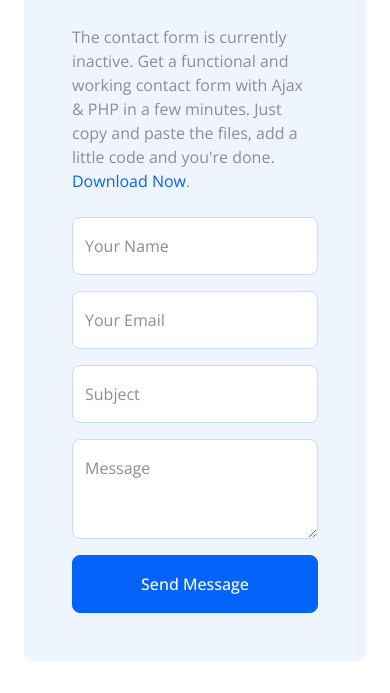
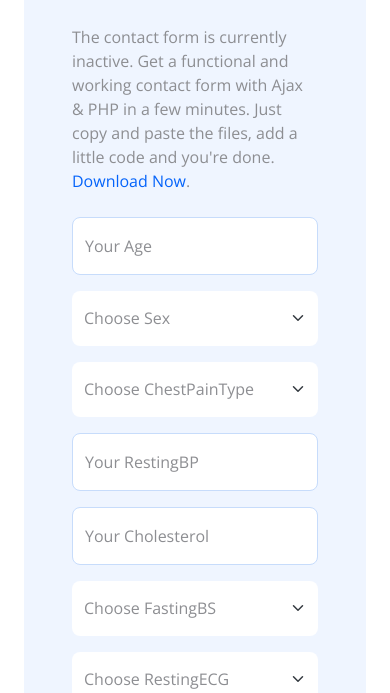
Before and after one commit to Seufrid/fyp_project_django, a Django app: page /selftest/ in a window 390 px wide. Shown: the part 612-1305 px from the top of the page. Run offline with Django 4.2, Linux system fonts and the light colour scheme; some libraries are stand-ins or nearby versions; grey boxes are pictures that could not be loaded.

Commit message:
selftest form working

```diff
--- /dev/null
+++ b/web_project/static/js/selftest.js
@@ -0,0 +1,22 @@
+// Using Fetch API to send data to the view then display the result in the HTML page
+document.addEventListener('DOMContentLoaded', function() {
+    var form = document.querySelector('#myForm');
+    var url = form.dataset.url;
+
+    form.addEventListener('submit', function(event) {
+        event.preventDefault();
+
+        var formData = new FormData(this);
+
+        fetch(url, {
+            method: 'POST',
+            body: formData
+        })
+        .then(response => response.json())
+        .then(data => {
+            document.querySelector('#result').textContent = '';
+            var percentage = (data.result * 100).toFixed(0);
+            document.querySelector('#result').textContent += "Chance of heart failure = " + percentage + '%';
+        });
+    });
+});
--- a/web_project/templates/selftest.html
+++ b/web_project/templates/selftest.html
@@ -80,34 +80,91 @@
                         <p class="d-inline-block border rounded-pill py-1 px-4">Contact Us</p>
                         <h1 class="mb-4">Have Any Query? Please Contact Us!</h1>
                         <p class="mb-4">The contact form is currently inactive. Get a functional and working contact form with Ajax & PHP in a few minutes. Just copy and paste the files, add a little code and you're done. <a href="https://htmlcodex.com/contact-form">Download Now</a>.</p>
-                        <form>
+                        <form id="myForm" data-url="{% url 'selftest' %}">
+                            {% csrf_token %}
                             <div class="row g-3">
                                 <div class="col-md-6">
                                     <div class="form-floating">
-                                        <input type="text" class="form-control" id="name" placeholder="Your Name">
-                                        <label for="name">Your Name</label>
+                                        <input type="number" class="form-control" id="Age" name="Age" placeholder="Your Age" min="1" max="120" required>
+                                        <label for="Age">Your Age</label>
+                                    </div>
+                                </div>
+                                <div class="col-md-6">
+                                    <select class="form-select border-0" style="height: 55px;" id="Age" name="Sex" required>
+                                        <option value="" disabled selected>Choose Sex</option>
+                                        <option value="1">Male</option>
+                                        <option value="0">Female</option>
+                                    </select>
+                                </div>
+                                <div class="col-md-6">
+                                    <select class="form-select border-0" style="height: 55px;" id="ChestPainType" name="ChestPainType" required>
+                                        <option value="" disabled selected>Choose ChestPainType</option>
+                                        <option value="0">ASY</option>
+                                        <option value="1">NAP</option>
+                                        <option value="2">ATA</option>
+                                        <option value="3">TA</option>
+                                    </select>
+                                </div>
+                                <div class="col-md-6">
+                                    <div class="form-floating">
+                                        <input type="number" class="form-control" id="RestingBP" name="RestingBP" placeholder="Your RestingBP" min="0" max="250" required>
+                                        <label for="RestingBP">Your RestingBP</label>
                                     </div>
                                 </div>
                                 <div class="col-md-6">
                                     <div class="form-floating">
-                                        <input type="email" class="form-control" id="email" placeholder="Your Email">
-                                        <label for="email">Your Email</label>
+                                        <input type="number" class="form-control" id="Cholesterol" name="Cholesterol" placeholder="Your Cholesterol" min="1" max="1000" required>
+                                        <label for="Cholesterol">Your Cholesterol</label>
                                     </div>
                                 </div>
-                                <div class="col-12">
+                                <div class="col-md-6">
+                                    <select class="form-select border-0" style="height: 55px;" id="FastingBS" name="FastingBS" required>
+                                        <option value="" disabled selected>Choose FastingBS</option>
+                                        <option value="1">1</option>
+                                        <option value="0">0</option>
+                                    </select>
+                                </div>
+                                <div class="col-md-6">
+                                    <select class="form-select border-0" style="height: 55px;" id="RestingECG" name="RestingECG" required>
+                                        <option value="" disabled selected>Choose RestingECG</option>
+                                        <option value="0">Normal</option>
+                                        <option value="1">LVH</option>
+                                        <option value="2">ST</option>
+                                    </select>
+                                </div>
+                                <div class="col-md-6">
                                     <div class="form-floating">
-                                        <input type="text" class="form-control" id="subject" placeholder="Subject">
-                                        <label for="subject">Subject</label>
+                                        <input type="number" class="form-control" id="MaxHR" name="MaxHR" placeholder="Your MaxHR" min="1" max="200" required>
+                                        <label for="MaxHR">Your MaxHR</label>
                                     </div>
                                 </div>
-                                <div class="col-12">
+                                <div class="col-md-6">
+                                    <select class="form-select border-0" style="height: 55px;" id="ExerciseAngina" name="ExerciseAngina" required>
+                                        <option value="" disabled selected>Choose ExerciseAngina</option>
+                                        <option value="1">Yes</option>
+                                        <option value="0">No</option>
+                                    </select>
+                                </div>
+                                <div class="col-md-6">
                                     <div class="form-floating">
-                                        <textarea class="form-control" placeholder="Leave a message here" id="message" style="height: 100px"></textarea>
-                                        <label for="message">Message</label>
+                                        <input type="number" class="form-control" id="Oldpeak" name="Oldpeak" placeholder="Your Oldpeak" min="-10" max="10" required>
+                                        <label for="MaxHR">Your Oldpeak</label>
                                     </div>
+                                </div>
+                                <div class="col-md-6">
+                                    <select class="form-select border-0" style="height: 55px;" id="STSlope" name="STSlope" required>
+                                        <option value="" disabled selected>Choose STSlope</option>
+                                        <option value="0">Flat</option>
+                                        <option value="1">Up</option>
+                                        <option value="2">Down</option>
+                                    </select>
                                 </div>
                                 <div class="col-12">
                                     <button class="btn btn-primary w-100 py-3" type="submit">Send Message</button>
+                                </div>
+                                <div class="col-12" id="result">
+                                    <!-- <p class="text-success mt-3 mb-0">Your message has been sent successfully.</p> -->
+
                                 </div>
                             </div>
                         </form>
@@ -181,10 +238,8 @@
     </div>
     <!-- Footer End -->
 
-
     <!-- Back to Top -->
     <a href="#" class="btn btn-lg btn-primary btn-lg-square rounded-circle back-to-top"><i class="bi bi-arrow-up"></i></a>
-
 
     <!-- JavaScript Libraries -->
     <script src="https://code.jquery.com/jquery-3.4.1.min.js"></script>
@@ -198,8 +253,10 @@
     <script src="{% static 'lib/tempusdominus/js/moment-timezone.min.js' %}"></script>
     <script src="{% static 'lib/tempusdominus/js/tempusdominus-bootstrap-4.min.js' %}"></script>
 
-    <!-- Template Javascript -->
-    <script src="{% static 'js/main.js' %}"></script>
+    <!-- Selftest Javascript -->
+    <script src="{% static 'js/selftest.js' %}"></script>
+    <!-- Page Javascript -->
+    <script src="{% static 'js/page.js' %}"></script>
 </body>
 
 </html>
--- a/web_project/views.py
+++ b/web_project/views.py
@@ -1,16 +1,6 @@
-from django.http import HttpResponse
+import pickle
 from django.shortcuts import render
-
-data = {
-    "reasons_to_learn": [
-        {"reason": "Clean design"},
-        {"reason": "Python power"},
-        {"reason": "Community"},
-        {"reason": "Django is fun"},
-        {"reason": "Job market"},
-    ],
-}
-
+from django.http import JsonResponse
 
 def home(request):
     return render(request, "home.html")
@@ -22,7 +12,29 @@ def contact(request):
     return render(request, "contact.html")
 
 def selftest(request):
-    return render(request, "selftest.html")
+    if request.method == 'POST':
+        age = int(request.POST['Age'])
+        sex = int(request.POST['Sex'])
+        chest_pain_type = int(request.POST['ChestPainType'])
+        resting_bp = int(request.POST['RestingBP'])
+        cholesterol = int(request.POST['Cholesterol'])
+        fasting_bs = int(request.POST['FastingBS'])
+        resting_ecg = int(request.POST['RestingECG'])
+        max_hr = int(request.POST['MaxHR'])
+        exercise_angina = int(request.POST['ExerciseAngina'])
+        oldpeak = int(request.POST['Oldpeak'])
+        st_slope = int(request.POST['STSlope'])
+
+        model = pickle.load(open("heart_model.sav", "rb"))
+        prediction = model.predict_proba([[age, sex, chest_pain_type, resting_bp, cholesterol, fasting_bs, resting_ecg, max_hr, exercise_angina, oldpeak, st_slope]])
+        result = prediction[0][1]
+
+        return JsonResponse({'result': result})
+    else:
+        return render(request, "selftest.html")
 
 def appointment(request):
     return render(request, "appointment.html")
+
+def test(request):
+    return render(request, "test.html")
```
Also changed, not shown: web_project/static/js/page.js (renamed from web_project/static/js/main.js, +0 -15 lines), 1 other file.
